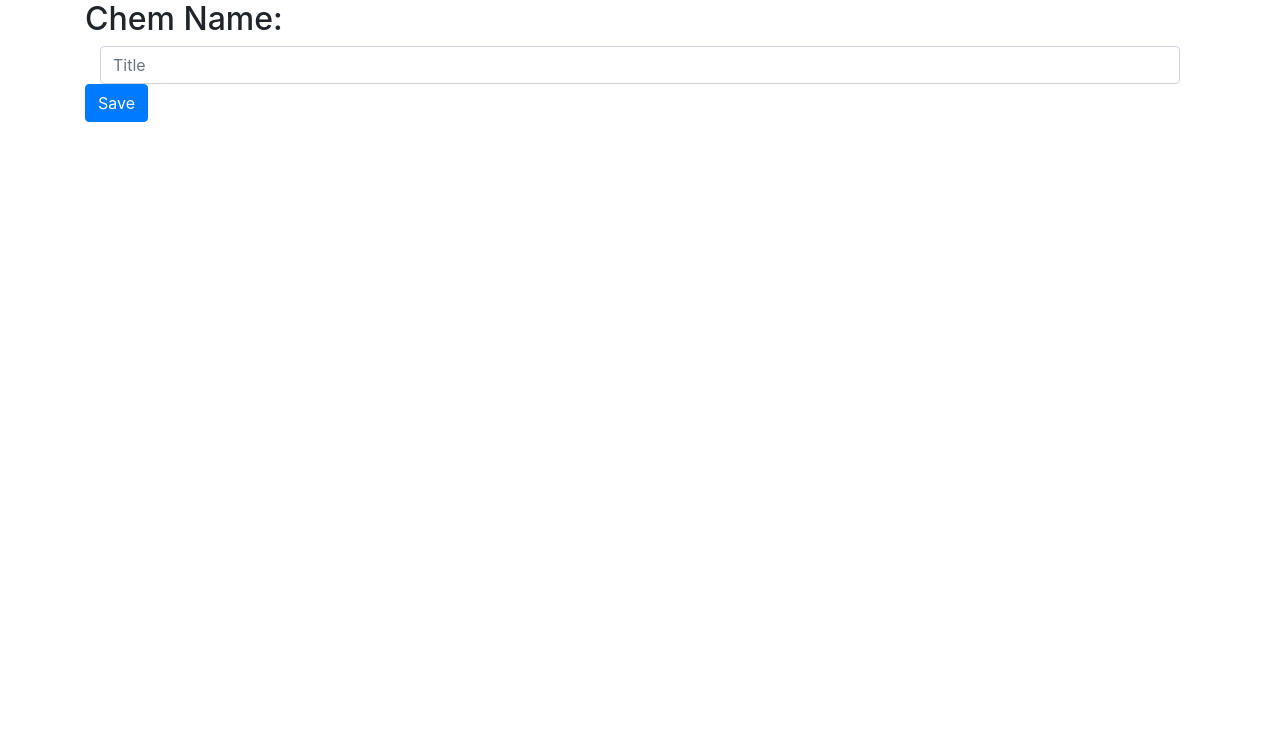
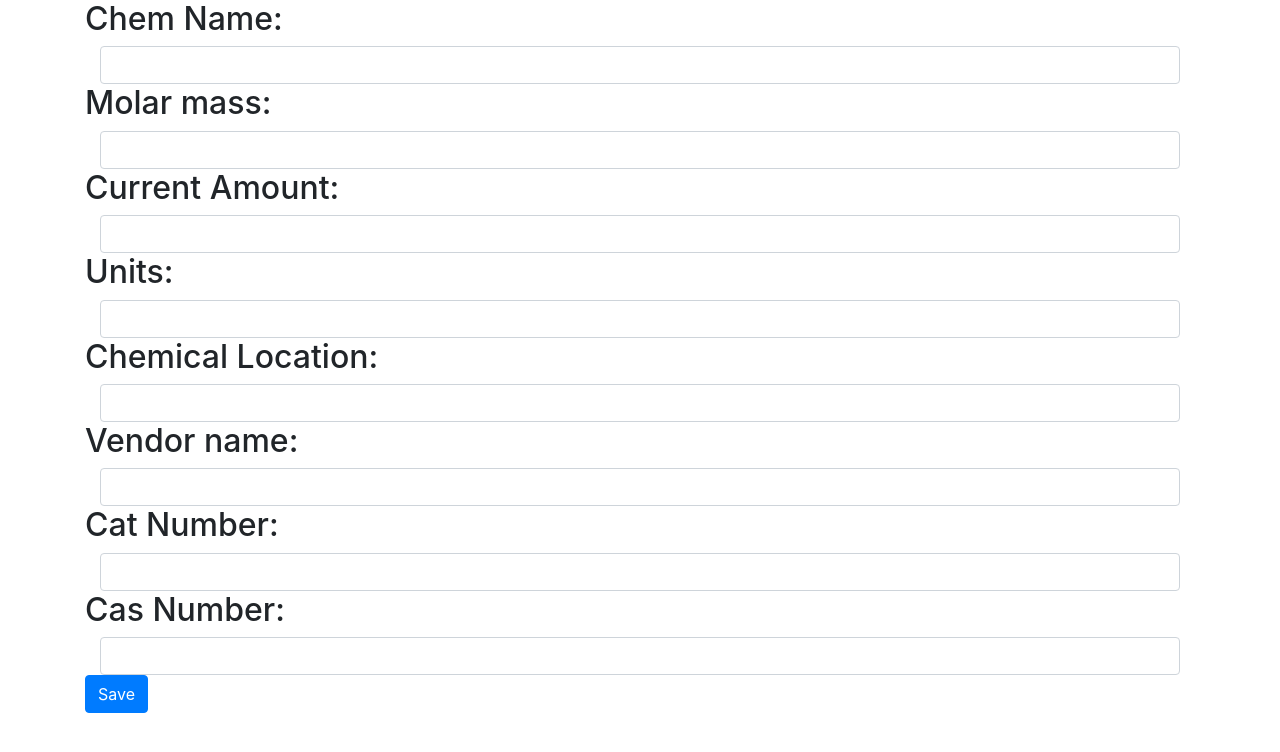
Before and after one commit to nrtimms/lab-inventory-tracker, a React (Create React App) app in the folder client/: page /chemicals/1/update in a window 1280 px wide. Shown: the top 752 px of the page. Built offline with nearby package versions, Linux system fonts and the light colour scheme; no server answers.

Commit message:
create landing page

```diff
--- a/client/src/App.js
+++ b/client/src/App.js
@@ -9,6 +9,7 @@ import {
 } from "react-router-dom";
 
 //components
+import Landing from "./pages/Landing";
 import ListChemicals from "./pages/chemicals/ListChemicals";
 import Login from "./pages/Login";
 import Register from "./pages/Register";
@@ -46,6 +47,7 @@ function App() {
     <Router>
       <div className="container">
       <Routes>
+        <Route path = "/" Component = {props => !isAuthenticated ? (<Landing {...props} />) : (<Navigate to="/chemicals" />) } />
         <Route path = "/login" Component = {props => !isAuthenticated ? (<Login {...props} setAuth={setAuth} />) : (<Navigate to="/chemicals"/>) } />
         <Route path = "/register" Component = {props => !isAuthenticated ? (<Register {...props} setAuth={setAuth} />) : (<Navigate to="/login"/>)} />
         <Route path = "/chemicals" Component = {props => isAuthenticated ? (<ListChemicals {...props} setAuth={setAuth} />) : (<Navigate to="/login"/>)} />
--- a/client/src/pages/Landing.js
+++ b/client/src/pages/Landing.js
@@ -0,0 +1,19 @@
+import React from "react";
+import { Link } from "react-router-dom";
+
+const Landing = () => {
+  return (
+    <div className="jumbotron mt-5">
+      <h1>Welcome to Todo City</h1>
+      <p>Sign In and start building your todo list</p>
+      <Link to="/login" className="btn btn-primary">
+        Login
+      </Link>
+      <Link to="/register" className="btn btn-primary ml-3">
+        Register
+      </Link>
+    </div>
+  );
+};
+
+export default Landing;
--- a/client/src/pages/chemicals/ChemicalDetails.js
+++ b/client/src/pages/chemicals/ChemicalDetails.js
@@ -28,33 +28,37 @@ const ChemicalDetails = () => {
     }, []);
 
 
-    // const handleDelete = async (e, id) => {
-    //     e.stopPropagation();
-    //     try {
-    //         const response = await ClothingFetch.delete(`/${id}`);
-    //         console.log(response);
-    //         navigate(`/viewitems`);
-    //     } catch (err) {
-    //         console.log(err);
-    //     }
-    // };
+    const handleDelete = async (e, id) => {
+        e.stopPropagation();
+        try {
+            await fetch(`http://localhost:3001/chemicals/${id}`, {
+              method: "DELETE",
+              headers: { jwt_token: localStorage.token }
+            });
+            navigate(`/chemicals`)
+          } catch (err) {
+            console.error(err.message);
+          }
+    };
 
-    // const handleUpdate = (e, id) => {
-    //     e.stopPropagation();
-    //     navigate(`/viewitems/${id}/update`);
-    // };
+    const handleUpdate = (e, id) => {
+        e.stopPropagation();
+        navigate(`/chemicals/${id}/update`);
+    };
 
 
     return (
         <div className="item-details">
             <h1>{selectedChemical.chem_name}</h1>
-            {/* <img className="center" src={selectedClothing.photo} alt='Photo Not Working' height="300px"/>
-            <h2>Color:</h2>
-            <div>{selectedClothing.color}</div>
-            <h2>Category:</h2>
-            <div>{selectedClothing.category}</div>
-            <button className="center" onClick={(e) => handleUpdate(e, selectedClothing.clothing_id)}>Edit</button>
-            <button className="center" onClick={(e) => handleDelete(e, selectedClothing.clothing_id)}>Delete</button> */}
+            <h2>{selectedChemical.molar_mass}</h2>
+            <h2>{selectedChemical.current_amt}</h2>
+            <h2>{selectedChemical.units}</h2>
+            <h2>{selectedChemical.chem_loc}</h2>
+            <h2>{selectedChemical.vendor_name}</h2>
+            <h2>{selectedChemical.cat_num}</h2>
+            <h2>{selectedChemical.cas_num}</h2>
+            <button className="btn btn-primary" onClick={(e) => handleUpdate(e, selectedChemical.chem_id)}>Edit</button>
+            <button className="btn btn-primary" onClick={(e) => handleDelete(e, selectedChemical.chem_id)}>Delete</button>
         </div>
     )
 };
--- a/client/src/pages/chemicals/CreateChemical.js
+++ b/client/src/pages/chemicals/CreateChemical.js
@@ -1,6 +1,8 @@
 import React, { Fragment, useState } from "react";
+import { useNavigate } from "react-router-dom";
 
 const CreateChemical = () => {
+    let navigate = useNavigate();
   const [chem_name, setChem_name] = useState("");
   const [molar_mass, setMolar_mass] = useState("");
   const [current_amt, setCurrent_amt] = useState("");
@@ -37,6 +39,8 @@ const CreateChemical = () => {
       setVendor_name("");
       setCat_num("");
       setCas_num("");
+
+      navigate(`/chemicals`);
     } catch (err) {
       console.error(err.message);
     }
@@ -47,56 +51,56 @@ const CreateChemical = () => {
       <form className="d-flex" onSubmit={onSubmitForm}>
         <input
           type="text"
-          placeholder="add todo"
+          placeholder="chemical name"
           className="form-control"
           value={chem_name}
           onChange={e => setChem_name(e.target.value)}
         />
         <input
           type="text"
-          placeholder="add todo"
+          placeholder="molar mass"
           className="form-control"
           value={molar_mass}
           onChange={e => setMolar_mass(e.target.value)}
         />
         <input
           type="text"
-          placeholder="add todo"
+          placeholder="current amount"
           className="form-control"
           value={current_amt}
           onChange={e => setCurrent_amt(e.target.value)}
         />
         <input
           type="text"
-          placeholder="add todo"
+          placeholder="units"
           className="form-control"
           value={units}
           onChange={e => setUnits(e.target.value)}
         />
         <input
           type="text"
-          placeholder="add todo"
+          placeholder="chemical location"
           className="form-control"
           value={chem_loc}
           onChange={e => setChem_loc(e.target.value)}
         />
         <input
           type="text"
-          placeholder="add todo"
+          placeholder="vendor name"
           className="form-control"
           value={vendor_name}
           onChange={e => setVendor_name(e.target.value)}
         />
         <input
           type="text"
-          placeholder="add todo"
+          placeholder="cat number"
           className="form-control"
           value={cat_num}
           onChange={e => setCat_num(e.target.value)}
         />
         <input
           type="text"
-          placeholder="add todo"
+          placeholder="cas number"
           className="form-control"
           value={cas_num}
           onChange={e => setCas_num(e.target.value)}
--- a/client/src/pages/chemicals/ListChemicals.js
+++ b/client/src/pages/chemicals/ListChemicals.js
@@ -1,6 +1,8 @@
 import React, { useEffect, useState } from "react";
+import { useNavigate } from "react-router-dom";
 
 const ListChemicals = ({ setAuth }) => {
+    let navigate = useNavigate();
     const [chemicals, setChemicals] = useState("");
 
     const getProfile = async () => {
@@ -16,6 +18,15 @@ const ListChemicals = ({ setAuth }) => {
         } catch (err) {
             console.error(err.message);
         }
+    };
+
+    const handleNew = (e) => {
+        e.stopPropagation();
+        navigate(`/chemicals/create`);
+    };
+
+    const handleChemicalSelect = (id) => {
+        navigate(`/chemicals/${id}`);
     };
 
     const logout = async e => {
@@ -34,11 +45,11 @@ const ListChemicals = ({ setAuth }) => {
 
     return (
         <div>
-            <h1 className="mt-5">Dashboard</h1>
+            <h1>Chemical Library</h1>
             <div>
                 {chemicals && chemicals.map((chem) => (
                     <div>
-                        <p>{chem.chem_name}</p>
+                        <p onClick={() => handleChemicalSelect(chem.chem_id)}>{chem.chem_name}</p>
                         <p>{chem.molar_mass}</p>
                         <p>{chem.current_amt}</p>
                         <p>{chem.units}</p>
@@ -49,6 +60,9 @@ const ListChemicals = ({ setAuth }) => {
                     </div>
                 ))}
             </div>
+            <button onClick={e => handleNew(e)} className="btn btn-primary">
+                New
+            </button>
             <button onClick={e => logout(e)} className="btn btn-primary">
                 Logout
             </button>
--- a/client/src/pages/chemicals/UpdateChemical.js
+++ b/client/src/pages/chemicals/UpdateChemical.js
@@ -65,7 +65,69 @@ const UpdateChemical = (props) => {
                     onChange={(e) => setChem_name(e.target.value)}
                     type="text"
                     className="form-control"
-                    placeholder="Title"
+                    />
+                </div>
+                <h2>Molar mass:</h2>
+                <div className="col">
+                    <input
+                    value={molar_mass}
+                    onChange={(e) => setMolar_mass(e.target.value)}
+                    type="text"
+                    className="form-control"
+                    />
+                </div>
+                <h2>Current Amount:</h2>
+                <div className="col">
+                    <input
+                    value={current_amt}
+                    onChange={(e) => setCurrent_amt(e.target.value)}
+                    type="text"
+                    className="form-control"
+                    />
+                </div>
+                <h2>Units:</h2>
+                <div className="col">
+                    <input
+                    value={units}
+                    onChange={(e) => setUnits(e.target.value)}
+                    type="text"
+                    className="form-control"
+                    />
+                </div>
+                <h2>Chemical Location:</h2>
+                <div className="col">
+                    <input
+                    value={chem_loc}
+                    onChange={(e) => setChem_loc(e.target.value)}
+                    type="text"
+                    className="form-control"
+                    />
+                </div>
+                <h2>Vendor name:</h2>
+                <div className="col">
+                    <input
+                    value={vendor_name}
+                    onChange={(e) => setVendor_name(e.target.value)}
+                    type="text"
+                    className="form-control"
+                    />
+                </div>
+                <h2>Cat Number:</h2>
+                <div className="col">
+                    <input
+                    value={cat_num}
+                    onChange={(e) => setCat_num(e.target.value)}
+                    type="text"
+                    className="form-control"
+                    />
+                </div>
+                <h2>Cas Number:</h2>
+                <div className="col">
+                    <input
+                    value={cas_num}
+                    onChange={(e) => setCas_num(e.target.value)}
+                    type="text"
+                    className="form-control"
                     />
                 </div>
     <button onClick={handleSubmit} type="submit" className="btn btn-primary">
```
